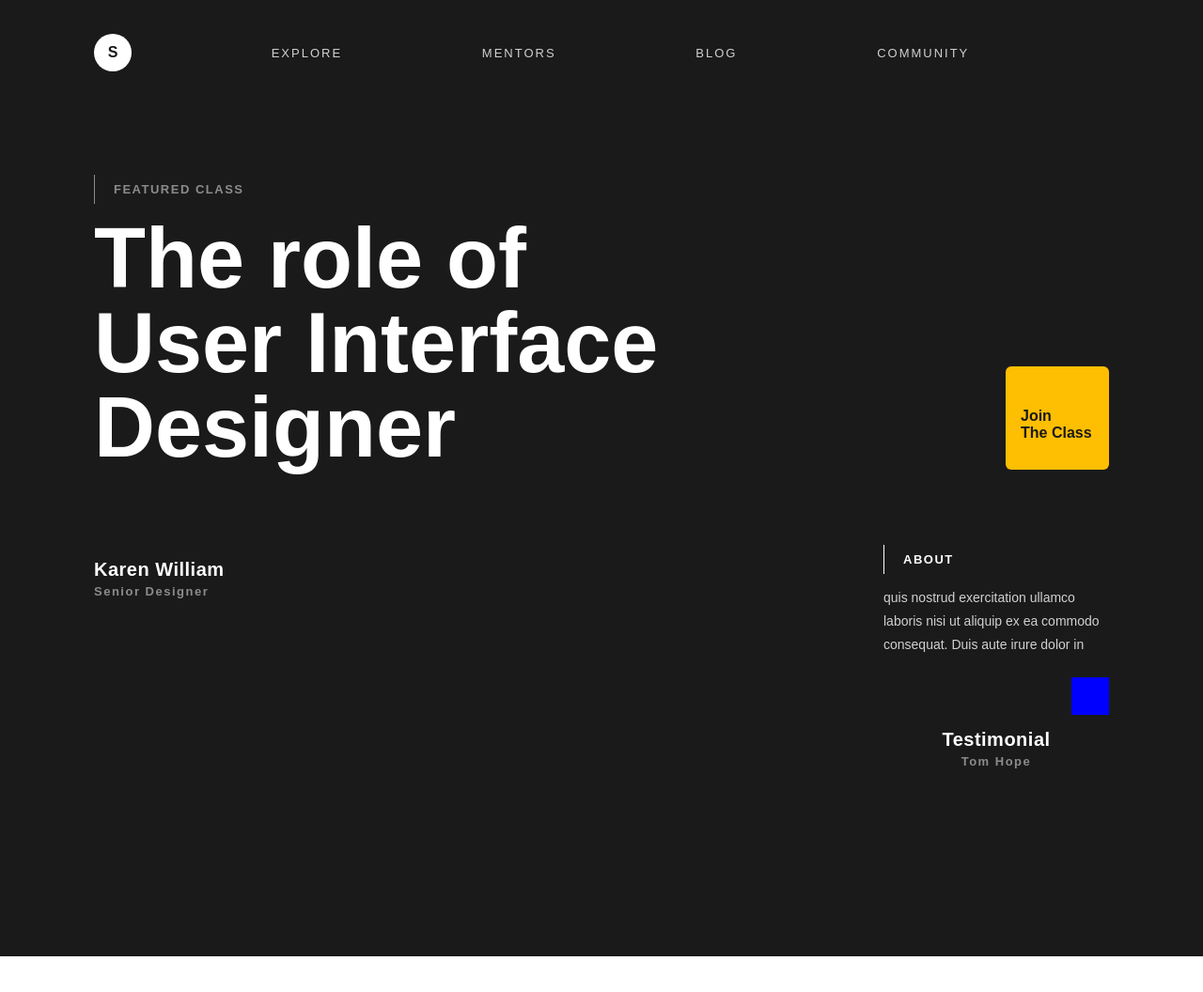
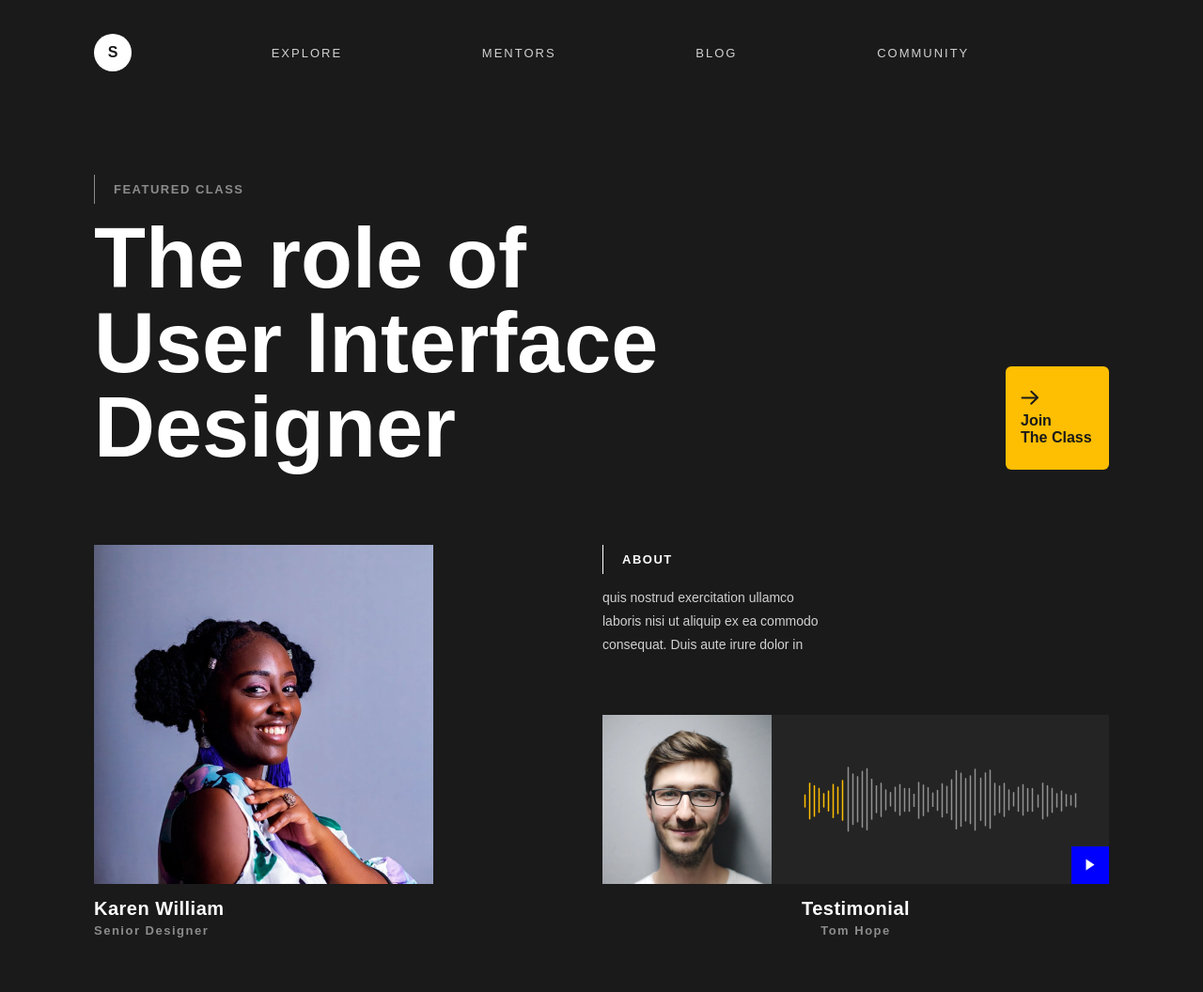
Before and after one commit to NikiSid12/firstsite, a plain HTML site: page index.html in a window 1280 px wide. Shown: the whole page at 94% size. Before the commit the page ends 1018 px from the top, so only its background shows below. Drawn offline with Linux system fonts and the light colour scheme; the site is published under a folder, as on GitHub Pages, so addresses that start at the root find nothing.

Commit message:
Update index.html

```diff
--- a/index.html
+++ b/index.html
@@ -37,7 +37,7 @@
         </h1>
 
         <a href="#" class="join">
-          <img src="/img/icons/arrow.svg" alt="">
+          <img src="./img/icons/arrow.svg" alt="">
           <span class="join-text">Join <br> The Class</span>
         </a>
       </section>
@@ -45,7 +45,7 @@
       <section class="header-info-block">
 
         <div class="card-info">
-          <img src="/img/girl-avatar.png" alt="" class="card-info-img">
+          <img src="./img/girl-avatar.png" alt="" class="card-info-img">
           <h2 class="info-title">Karen William</h2>
           <span class="info-subtitle">Senior Designer</span>
         </div>
@@ -61,11 +61,11 @@
           </div>
 
           <div class="audio-block">
-            <img src="/img/man-avatar.png" alt="">
+            <img src="./img/man-avatar.png" alt="">
             <div class="audio-container">
-              <img src="/img/audio.png" class="audio-track" alt="">
+              <img src="./img/audio.png" class="audio-track" alt="">
               <a href="#" class="play-btn">
-                <img src="/img/icons/play.svg" alt="">
+                <img src="./img/icons/play.svg" alt="">
               </a>
             </div>
 
```
